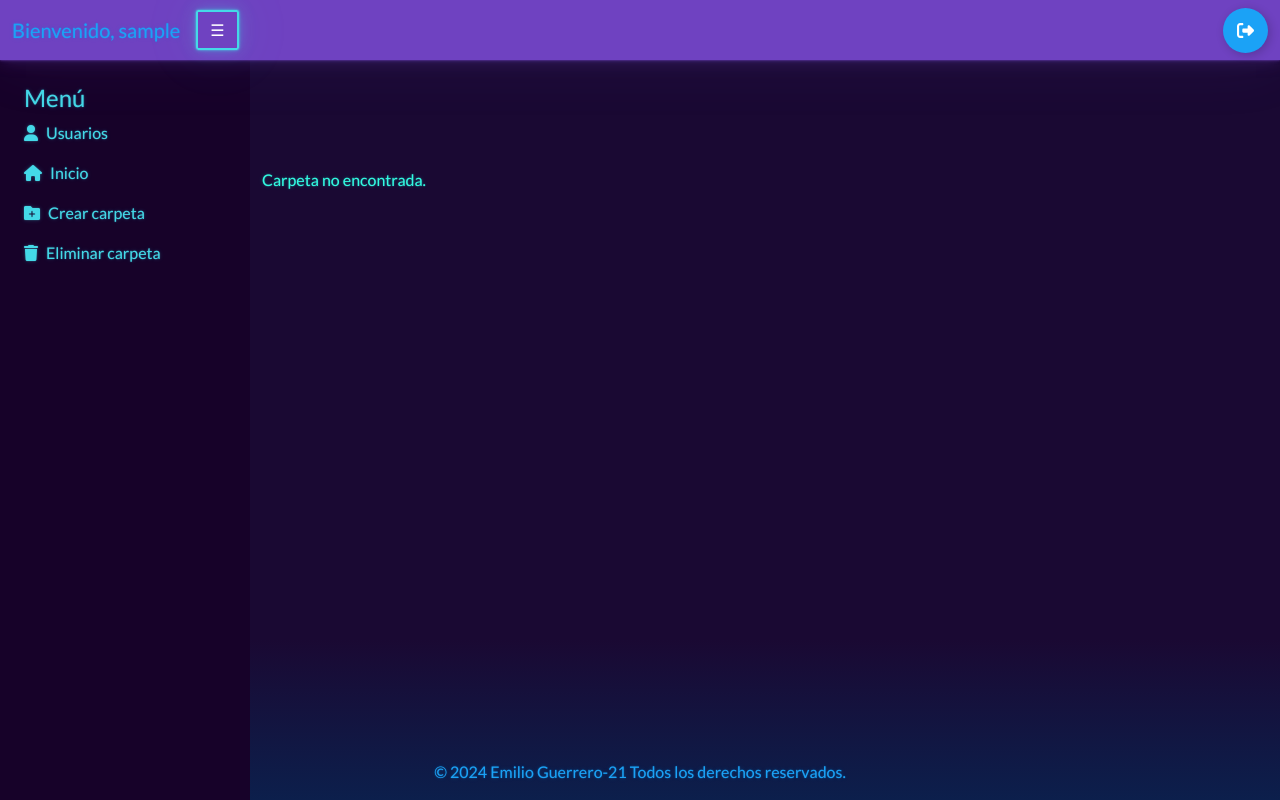
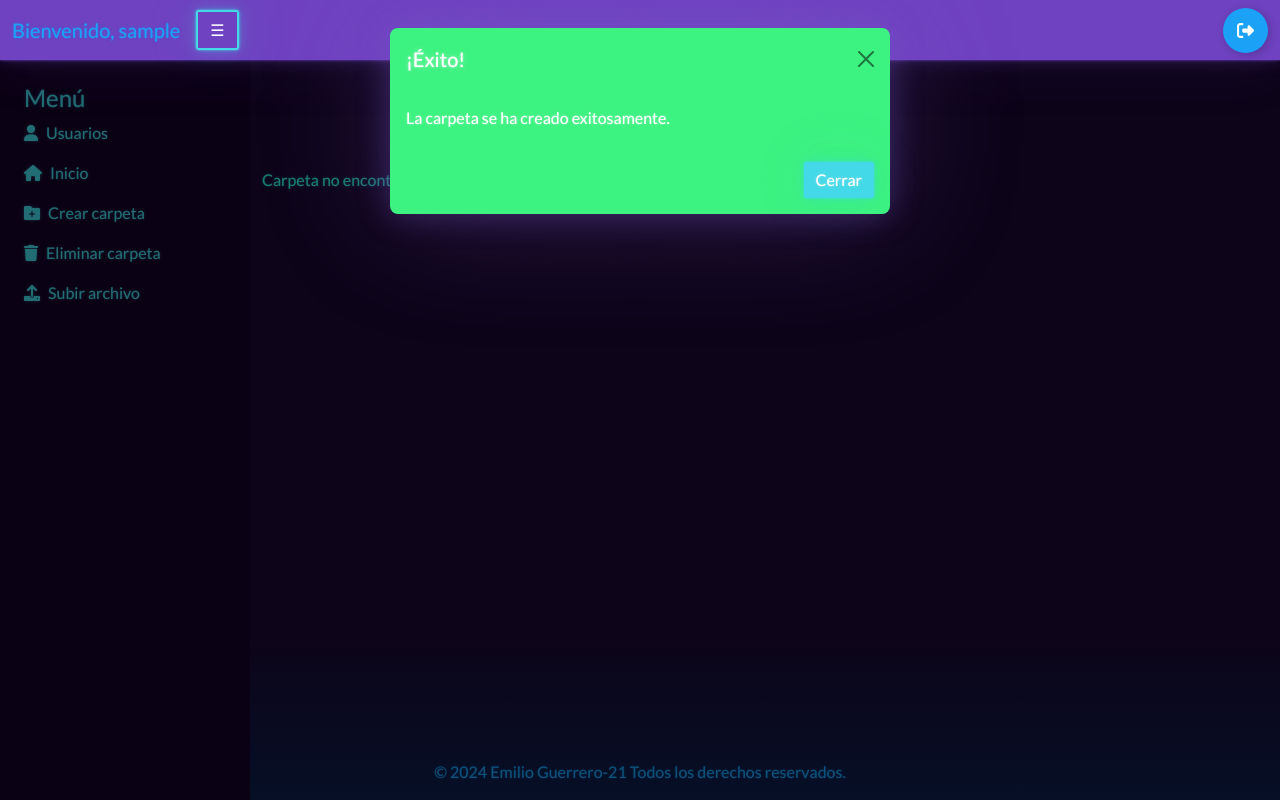
Before and after one commit to Groe21/App-archivos, a PHP site: page /verCarpeta.php in a window 1280 px wide. Run offline with PHP 8.4, Linux system fonts and the light colour scheme; the visitor is signed in with stand-in values (Sample User, id 1); data that the repository does not hold is empty; some libraries are stand-ins or nearby versions.

Commit message:
Se ah arreglado problema con subcarpetas y agregado modal para darle la funcionalidad de suvbir archivos

```diff
--- a/public/verCarpeta.php
+++ b/public/verCarpeta.php
@@ -67,10 +67,75 @@ $contenidoCarpeta = $carpetaView->mostrarContenidoCarpeta($idCarpeta);
         </div>
     </div>
 
+    <!-- Modal de Éxito de creación de una carpeta -->
+    <div class="modal fade" id="exitoModal" tabindex="-1" aria-labelledby="exitoModalLabel" aria-hidden="true">
+        <div class="modal-dialog">
+            <div class="modal-content bg-success text-white">
+                <div class="modal-header">
+                    <h5 class="modal-title" id="exitoModalLabel">¡Éxito!</h5>
+                    <button type="button" class="btn-close" data-bs-dismiss="modal" aria-label="Close"></button>
+                </div>
+                <div class="modal-body">
+                    La carpeta se ha creado exitosamente.
+                </div>
+                <div class="modal-footer">
+                    <button type="button" class="btn btn-light" data-bs-dismiss="modal" aria-label="Close">Cerrar</button>
+                </div>
+            </div>
+        </div>
+    </div>
+
+    <!-- Modal para subir un archivo -->
+<div class="modal fade" id="subirArchivoModal" tabindex="-1" aria-labelledby="subirArchivoModalLabel" aria-hidden="true">
+    <div class="modal-dialog">
+        <div class="modal-content bg-info">
+            <div class="modal-header">
+                <h5 class="modal-title" id="subirArchivoModalLabel">Subir Archivo</h5>
+                <button type="button" class="btn-close" data-bs-dismiss="modal" aria-label="Close"></button>
+            </div>
+            <div class="modal-body">
+                <form id="formSubirArchivo" method="POST" action="ruta_a_tu_script_de_subida.php" enctype="multipart/form-data">
+                    <div class="mb-3">
+                        <label for="nombreArchivo" class="form-label">Nombre del Archivo</label>
+                        <input type="text" class="form-control" id="nombreArchivo" name="nombreArchivo" required>
+                    </div>
+                    <div class="mb-3">
+                        <label for="archivo" class="form-label">Seleccionar Archivo</label>
+                        <input type="file" class="form-control" id="archivo" name="archivo" required>
+                    </div>
+                    <input type="hidden" id="idCarpeta" name="idCarpeta" value="id_de_la_carpeta_actual">
+                </form>
+            </div>
+            <div class="modal-footer">
+                <button type="button" class="btn btn-secondary" data-bs-dismiss="modal">Cancelar</button>
+                <button type="submit" form="formSubirArchivo" class="btn btn-warning">Subir Archivo</button>
+            </div>
+        </div>
+    </div>
+</div>
+
     <script src="https://code.jquery.com/jquery-3.6.0.min.js"></script>
     <script src="https://cdn.jsdelivr.net/npm/bootstrap@5.3.0/dist/js/bootstrap.bundle.min.js"></script>
     <script src="assets\js\esconderMenu.js"></script>
     <script src="assets\js\eliminarCarpeta.js"></script>
+
+    <script>
+        document.addEventListener('DOMContentLoaded', function () {
+            // Verificar si hay una variable de sesión establecida en el backend
+            <?php if (isset($_SESSION['carpeta_creada']) && $_SESSION['carpeta_creada'] === true): ?>
+                var myModal = new bootstrap.Modal(document.getElementById('exitoModal'));
+                myModal.show();
+
+                // Limpiar la variable de sesión para que no se muestre en la próxima carga
+                <?php unset($_SESSION['carpeta_creada']); ?>
+
+                // Añadir un evento al botón de cerrar para redirigir después de cerrar el modal
+                document.querySelector('#exitoModal .btn-close').addEventListener('click', function() {
+                    window.location.href = window.location.pathname;
+                });
+            <?php endif; ?>
+        });
+    </script>
 
     <script>
     document.addEventListener('DOMContentLoaded', function() {
--- a/src/views/carpetas/mostrarCarpetas.php
+++ b/src/views/carpetas/mostrarCarpetas.php
@@ -14,16 +14,16 @@ class CarpetaDisplay {
         $this->pdo = $pdo;
     }
 
-    // Método para obtener todas las carpetas y generar el HTML
+    // Método para obtener todas las carpetas principales y generar el HTML
     public function mostrarCarpetas() {
-        // Consultar todas las carpetas
-        $sql = "SELECT * FROM carpetas";
+        // Consultar todas las carpetas principales (sin carpeta padre)
+        $sql = "SELECT * FROM carpetas WHERE id_carpeta_padre IS NULL";
         $stmt = $this->pdo->query($sql);
         $carpetas = $stmt->fetchAll(PDO::FETCH_ASSOC);
 
         $html = '';
 
-        // Generar HTML para cada carpeta
+        // Generar HTML para cada carpeta principal
         foreach ($carpetas as $carpeta) {
             $nombre = htmlspecialchars($carpeta['nombre']);
             $idCarpeta = intval($carpeta['id']); // Asumiendo que tienes un campo 'id' en tu base de datos
--- a/src/views/carpetas/verCarpeta.php
+++ b/src/views/carpetas/verCarpeta.php
@@ -31,19 +31,23 @@ class CarpetaView {
         $nombre = htmlspecialchars($carpeta['nombre']);
         $html = "<h2>$nombre</h2>";
 
-        // Obtener subcarpetas
-        $sql = "SELECT * FROM carpetas WHERE id_carpeta_padre = :id";
+        // Obtener subcarpetas usando la vista
+        $sql = "SELECT * FROM vista_subcarpetas WHERE id_carpeta_padre = :id";
         $stmt = $this->pdo->prepare($sql);
         $stmt->execute([':id' => $idCarpeta]);
         $subcarpetas = $stmt->fetchAll(PDO::FETCH_ASSOC);
 
         if (empty($subcarpetas)) {
-            $html .= "<p>Carpeta vacía, empiece a guardar Contenido.</p>";
+            $html .= '
+            <div class="alert text-center" role="alert">
+                <strong>¡Carpeta vacía!</strong> Empiece a guardar <em>documentos, fotos, importantes</em>.
+            </div>
+            ';
         } else {
             $html .= '<div class="row gx-2 gy-3">';
             foreach ($subcarpetas as $subcarpeta) {
-                $nombreSubcarpeta = htmlspecialchars($subcarpeta['nombre']);
-                $idSubcarpeta = intval($subcarpeta['id']);
+                $nombreSubcarpeta = htmlspecialchars($subcarpeta['nombre_carpeta']);
+                $idSubcarpeta = intval($subcarpeta['id_carpeta']);
                 $html .= '
                 <div class="col-sm-6 col-md-4 col-lg-2 custom-lg-col d-flex justify-content-center folder-item">
                     <div class="folder-container">
@@ -61,15 +65,13 @@ class CarpetaView {
             $html .= '</div>';
         }
 
-        // Aquí puedes añadir el código para mostrar los archivos dentro de la carpeta
+        // Mostrar archivos dentro de la carpeta
         $sql = "SELECT * FROM documentos WHERE id_carpeta = :id";
         $stmt = $this->pdo->prepare($sql);
         $stmt->execute([':id' => $idCarpeta]);
         $archivos = $stmt->fetchAll(PDO::FETCH_ASSOC);
 
-        if (empty($archivos)) {
-            //$html .= "<p>Carpeta vacía, empiece a guardar sus documentos.</p>";
-        } else {
+        if (!empty($archivos)) {
             $html .= '<ul>';
             foreach ($archivos as $archivo) {
                 $nombreArchivo = htmlspecialchars($archivo['nombre']);
--- a/src/views/includes/menuLateral.php
+++ b/src/views/includes/menuLateral.php
@@ -18,6 +18,10 @@
                 <i class="list-item-icon fas fa-trash text-light me-2"></i>
                 <a class="nav-link text-light p-0" href="#" id="deleteFolders">Eliminar carpeta</a>
             </li>
+            <li class="nav-item d-flex align-items-center mb-3">
+                <i class="list-item-icon fas fa-upload text-light me-2"></i>
+                <a class="nav-link text-light p-0" href="#" data-bs-toggle="modal" data-bs-target="#subirArchivoModal">Subir archivo</a>
+            </li>
         </ul>
     </div>
 </div>
```
